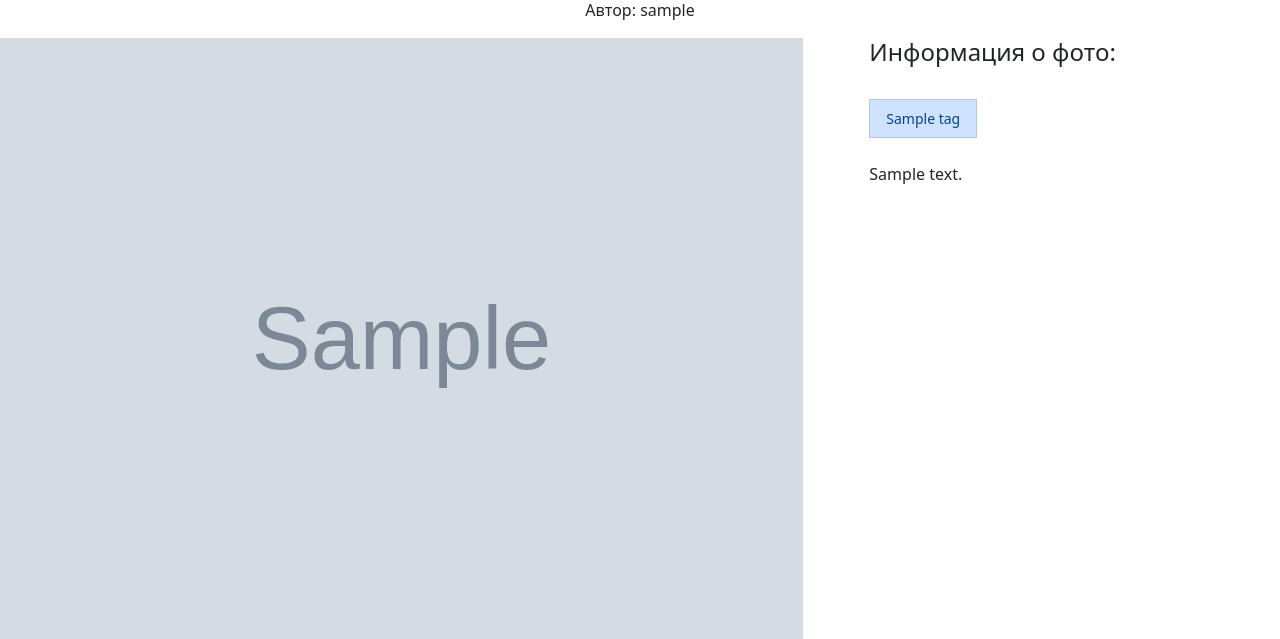
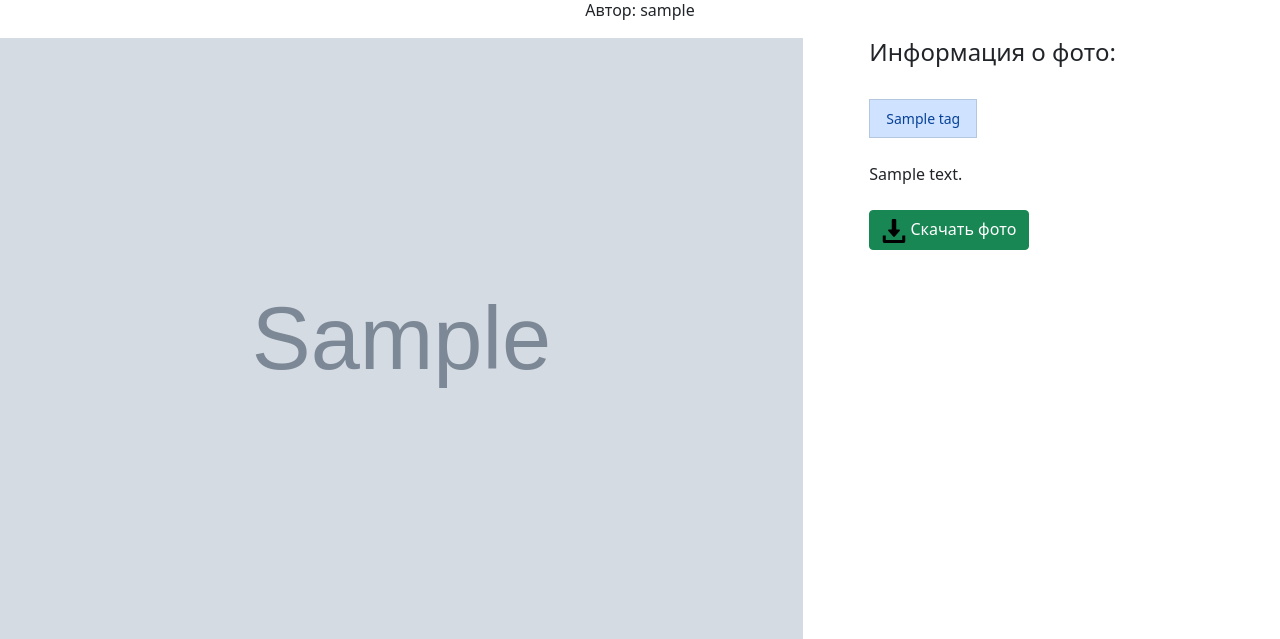
Before and after one commit to ALittleMoron/django-image-share, a Django app: template imageShare/imagesApp/templates/imagesApp/imageDetail.html in a window 1280 px wide. Shown: the part 154-793 px from the top of the page. Run offline with Django 3.2, Linux system fonts and the light colour scheme; the template is opened without the code that fills it: most values are stand-ins (such as "Sample title", 1, 10 or a date in 2020); grey boxes marked "Sample" are stand-in pictures; some libraries are stand-ins or nearby versions.

Commit message:
добавил возможность скачать картинку (кнопка в посте)

```diff
--- a/imageShare/imagesApp/templates/imagesApp/imageDetail.html
+++ b/imageShare/imagesApp/templates/imagesApp/imageDetail.html
@@ -7,6 +7,11 @@
 
 {% endblock title %}
 
+
+{% block extrastyle%}
+
+
+{% endblock %}
 
 
 {% block main %}
@@ -33,6 +38,7 @@
       {% endfor %}
     </ul>
     <p>{{ image.description }}</p>
+    <a href="{{image.image.url}}" class="mt-2 btn btn-success" download><img src="{% static 'downloads.png' %}"> Скачать фото</a>
   </div>
 </div>
 
```
Also changed, not shown: imageShare/imageShare/static/downloads.png (added), imageShare/static/downloads.png (added).
